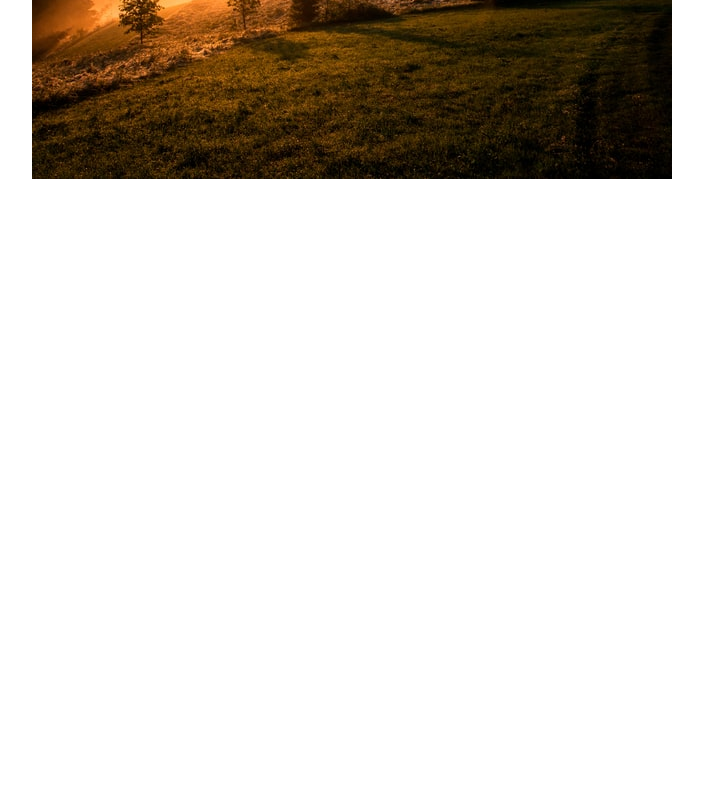
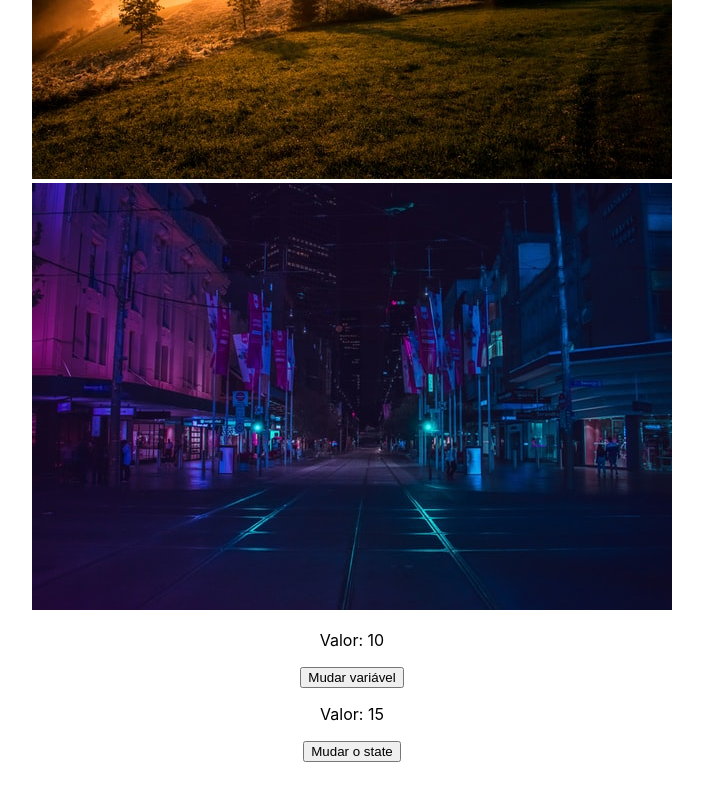
Before and after one commit to IrvingPaim/curso-react, a React (Create React App) app in the folder 3_AVANCANDO_EM_REACT/avancando/: page / in a window 1280 px wide. Shown: the part 330-1130 px from the top of the page, without its empty margins (288-991 px from the left). Before the commit the page ends 800 px from the top, so only its background shows below. Built offline with nearby package versions, Linux system fonts and the light colour scheme.

Commit message:
useState

```diff
--- a/3_AVANCANDO_EM_REACT/avancando/src/App.js
+++ b/3_AVANCANDO_EM_REACT/avancando/src/App.js
@@ -1,5 +1,7 @@
+import './App.css';
 
-import './App.css';
+import City from "./assets/city.jpg"
+import ManageData from './components/ManageData';
 
 function App() {
   return (
@@ -9,6 +11,11 @@
       <div>
         <img src="/img1.jpg" alt="paisagem" />
       </div>
+      {/* Imagem em asset */}
+      <div>
+      <img src={City} alt="Cidade" />
+      </div>
+      <ManageData />
     </div>
   );
 }
--- /dev/null
+++ b/3_AVANCANDO_EM_REACT/avancando/src/components/ManageData.js
@@ -0,0 +1,25 @@
+import {useState} from 'react'
+
+const ManageData = () => {
+    let someData = 10
+
+    console.log(someData)
+
+    const [number, setNumber] = useState(15)
+
+    console.log(number)
+
+    return (<div>
+        <div>
+            <p>Valor: {someData}</p>
+            <button onClick={() => {someData = 15}}>Mudar variável</button>
+        </div>
+        <div>
+            <p>Valor: {number}</p>
+            <button onClick={() => setNumber(25)}>Mudar o state</button>
+        </div>
+    </div>
+    )
+}
+
+export default ManageData
--- a/3_AVANCANDO_EM_REACT/avancando/src/index.css
+++ b/3_AVANCANDO_EM_REACT/avancando/src/index.css
@@ -5,6 +5,7 @@
     sans-serif;
   -webkit-font-smoothing: antialiased;
   -moz-osx-font-smoothing: grayscale;
+  padding-bottom: 500px;
 }
 
 code {
```
